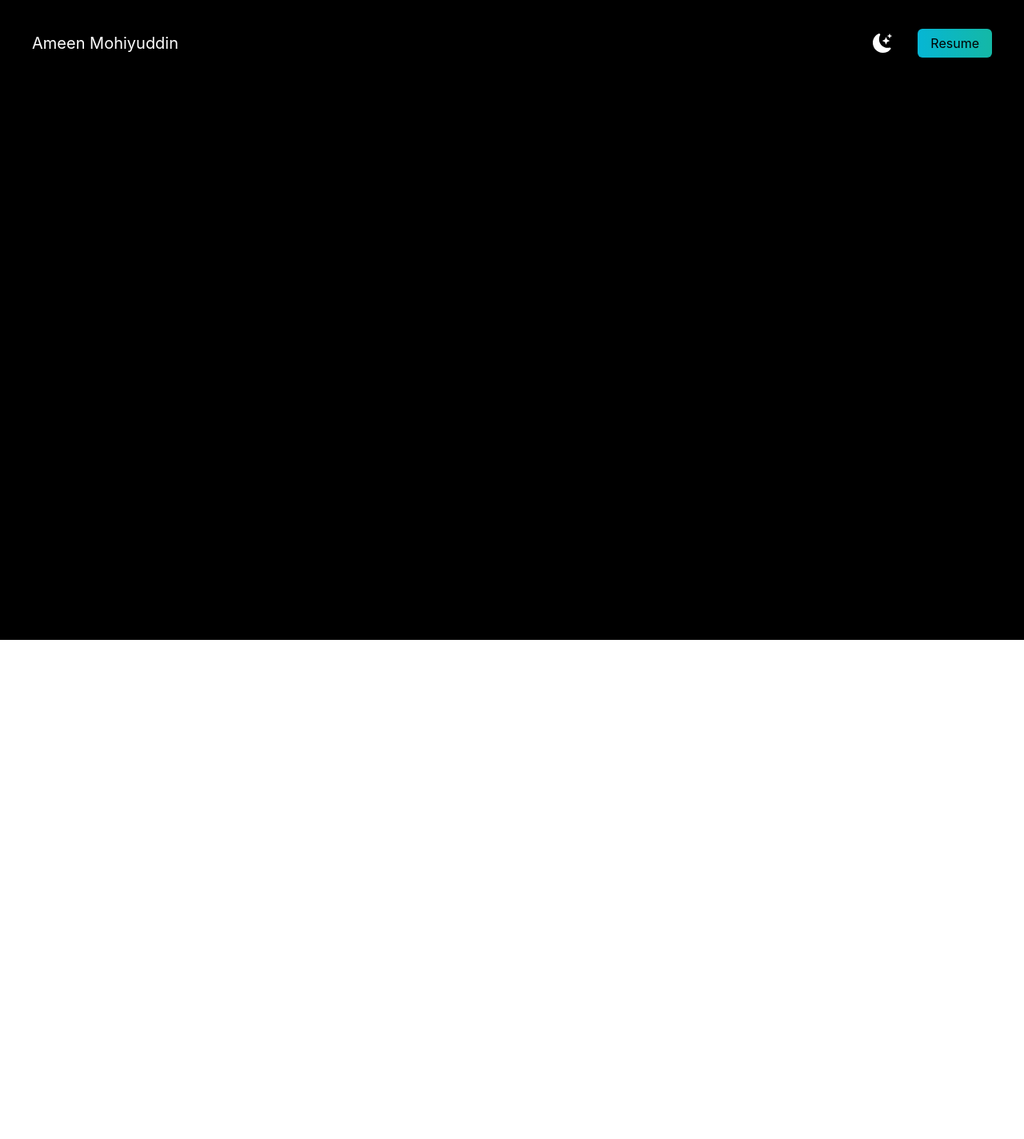
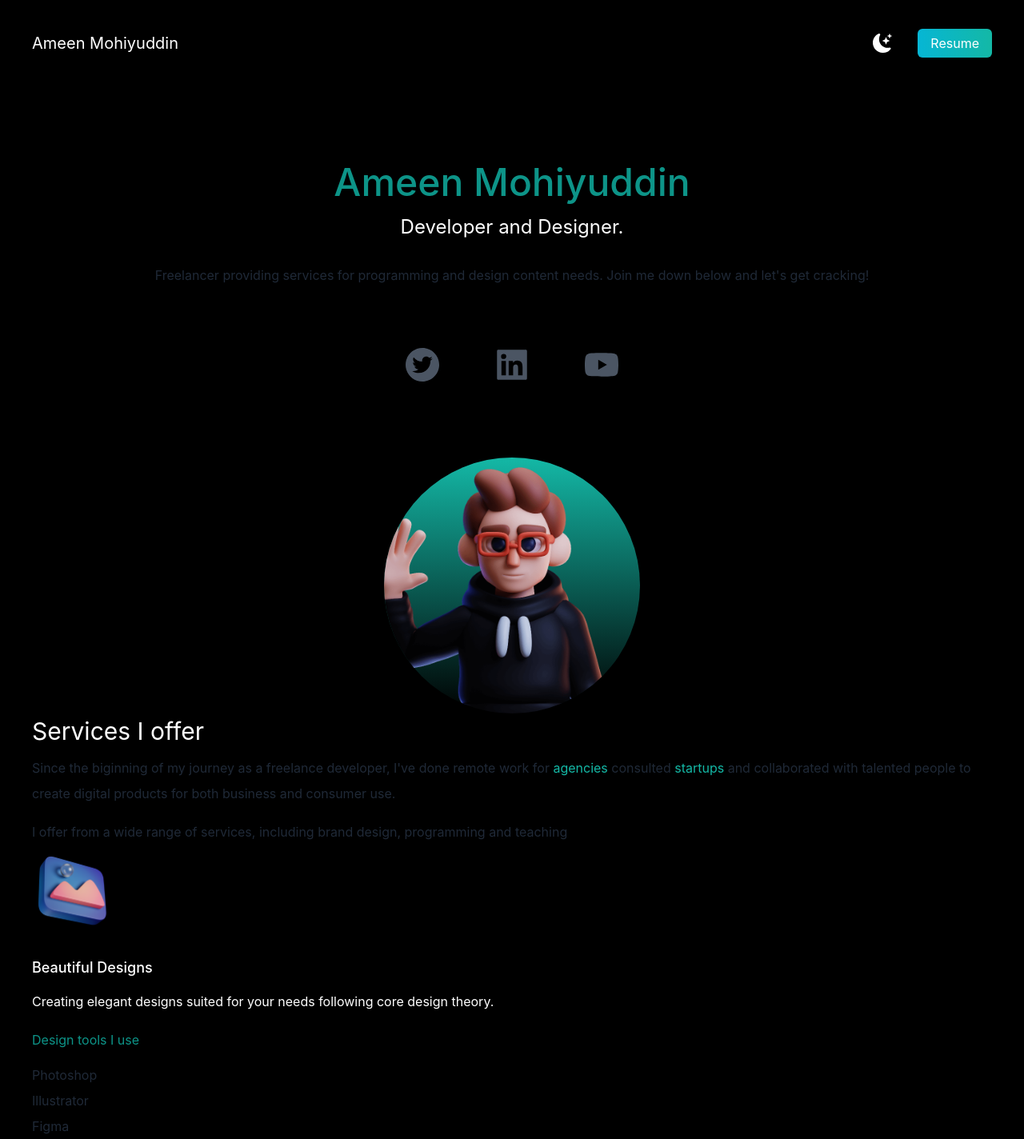
Before and after one commit to Aminizle/Main-Portfolio, a Next.js app in the folder my-project/: page / in a window 1280 px wide. Shown: the whole page at 80% size. Before the commit the page ends 800 px from the top, so only its background shows below. Built offline with nearby package versions, Linux system fonts and the light colour scheme.

Commit message:
added content

```diff
--- a/my-project/pages/index.tsx
+++ b/my-project/pages/index.tsx
@@ -3,6 +3,16 @@ import Image from "next/image";
 import { Inter } from "@next/font/google";
 import styles from "@/styles/Home.module.css";
 import { BsFillMoonStarsFill } from "react-icons/bs";
+import {
+  AiFillTwitterCircle,
+  AiFillLinkedin,
+  AiFillYoutube,
+} from "react-icons/ai";
+import image from "next/image";
+import deved from "../public/dev-ed-wave.png";
+import design from "../public/design.png";
+import code from "../public/code.png";
+import consulting from "../public/consulting.png";
 
 const inter = Inter({ subsets: ["latin"] });
 
@@ -19,22 +29,84 @@ export default function Home() {
       <main className="bg-black px-10">
         <section className=" min-h-screen">
           <nav className="py-10 mb-12 flex justify-between">
-            <h1 className="text-white text-xl font-burtons">Ameen Mohiyuddin</h1>
+            <h1 className="text-xl font-burtons">Ameen Mohiyuddin</h1>
             <ul className="flex items-center">
               <li>
-                <BsFillMoonStarsFill className="text-white cursor-pointer text-2xl"/>
+                <BsFillMoonStarsFill className="cursor-pointer text-2xl" />
               </li>
               <li>
-                <a className="bg-gradient-to-r from-cyan-500 to-teal-500 text-wide px-4 py-2 rounded-md ml-8" href="#">Resume</a>
+                <a
+                  className="bg-gradient-to-r from-cyan-500 to-teal-500 text-wide px-4 py-2 rounded-md ml-8"
+                  href="#"
+                >
+                  Resume
+                </a>
               </li>
               <li></li>
             </ul>
           </nav>
+          <div className="text-center p-10">
+            <h2 className="text-5xl py-2 text-teal-600 font-medium">
+              Ameen Mohiyuddin
+            </h2>
+            <h3 className="text-2xl py-2">Developer and Designer.</h3>
+            <p className="text-md py-5 leading-8 text-gray-800">
+              Freelancer providing services for programming and design content
+              needs. Join me down below and let's get cracking!
+            </p>
+          </div>
+          <div className="text-5xl flex justify-center gap-16 py-3 text-gray-600">
+            <a href="#">
+              <AiFillTwitterCircle className="cursor-pointer text-5xl" />
+            </a>
+            <a href="#">
+              <AiFillLinkedin className=" cursor-pointer text-5xl" />
+            </a>
+            <a href="#">
+              <AiFillYoutube className="cursor-pointer text-5xl" />
+            </a>
+          </div>
+          <div className="relative mx-auto bg-gradient-to-b from-teal-500 rounded-full w-80 h-80 mt-20 overflow-hidden">
+            <Image src={deved} fill style={{ objectFit: "cover" }} />
+          </div>
+        </section>
+
+        <section>
+          <div>
+            <h3 className="text-3xl py-1">Services I offer</h3>
+            <p className="text-md py-2 leading-8 text-gray-800">
+              Since the biginning of my journey as a freelance developer, I've
+              done remote work for
+              <span className="text-teal-500"> agencies </span> consulted
+              <span className="text-teal-500"> startups </span> and collaborated
+              with talented people to create digital products for both business
+              and consumer use.
+            </p>
+            <p className="text-md py-2 leading-8 text-gray-800">
+              I offer from a wide range of services, including brand design,
+              programming and teaching
+            </p>
+          </div>
+          <div>
+            <div>
+              <Image src={design} width={100} height={100} />
+              <h3 className="text-lg font-medium pt-8 pb-2">Beautiful Designs</h3>
+              <p className="py-2">
+                Creating elegant designs suited for your needs following core
+                design theory.
+              </p>
+              <h4 className="py-4 text-teal-600">
+                Design tools I use
+              </h4>
+              <p className="text-gray-800 py-1">Photoshop</p>
+              <p className="text-gray-800 py-1">Illustrator</p>
+              <p className="text-gray-800 py-1">Figma</p>
+            </div>
+          </div>
         </section>
       </main>
     </>
   );
 }
 
-
-// 21:20
+// font is not working
--- a/my-project/styles/globals.css
+++ b/my-project/styles/globals.css
@@ -8,6 +8,7 @@ body {
   margin: 0;
   font-family: -apple-system, BlinkMacSystemFont, Segoe UI, Roboto, Oxygen,
     Ubuntu, Cantarell, Fira Sans, Droid Sans, Helvetica Neue, sans-serif;
+    color: white;
 }
 
 a {
```
